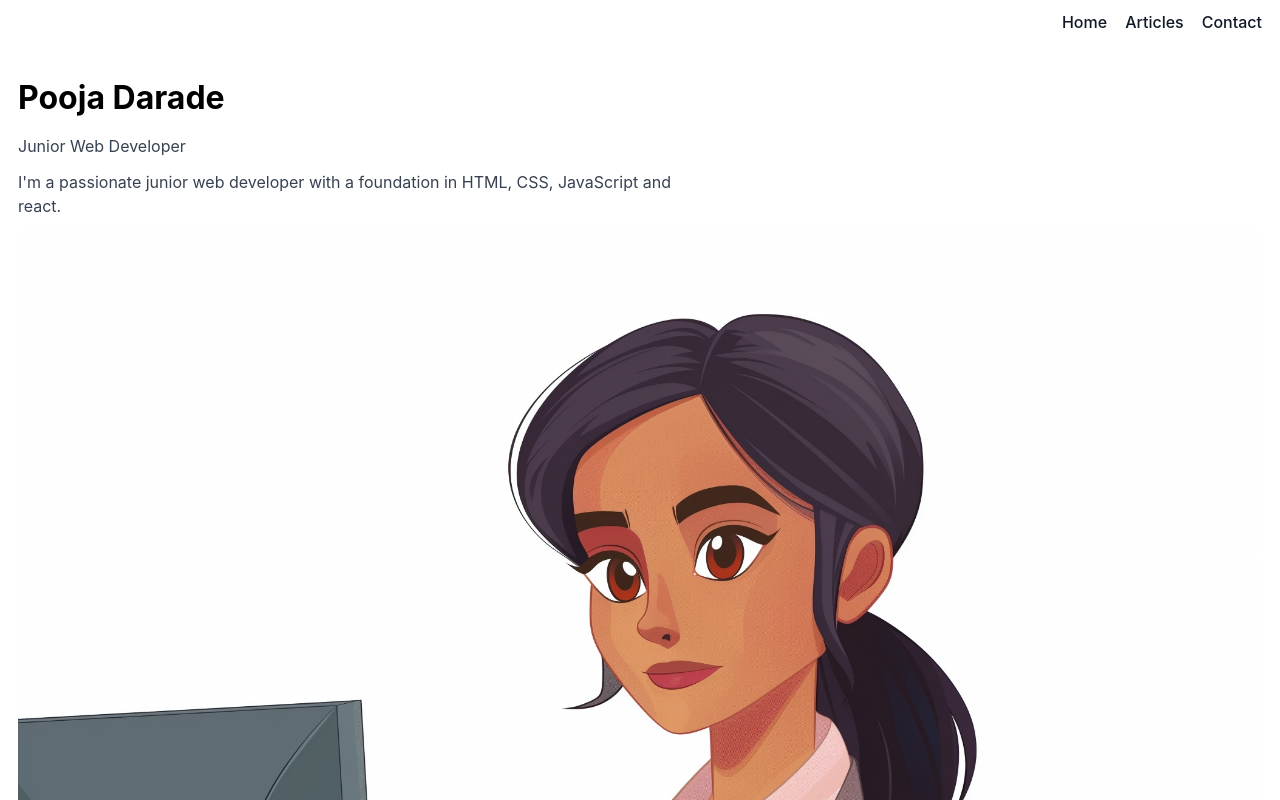
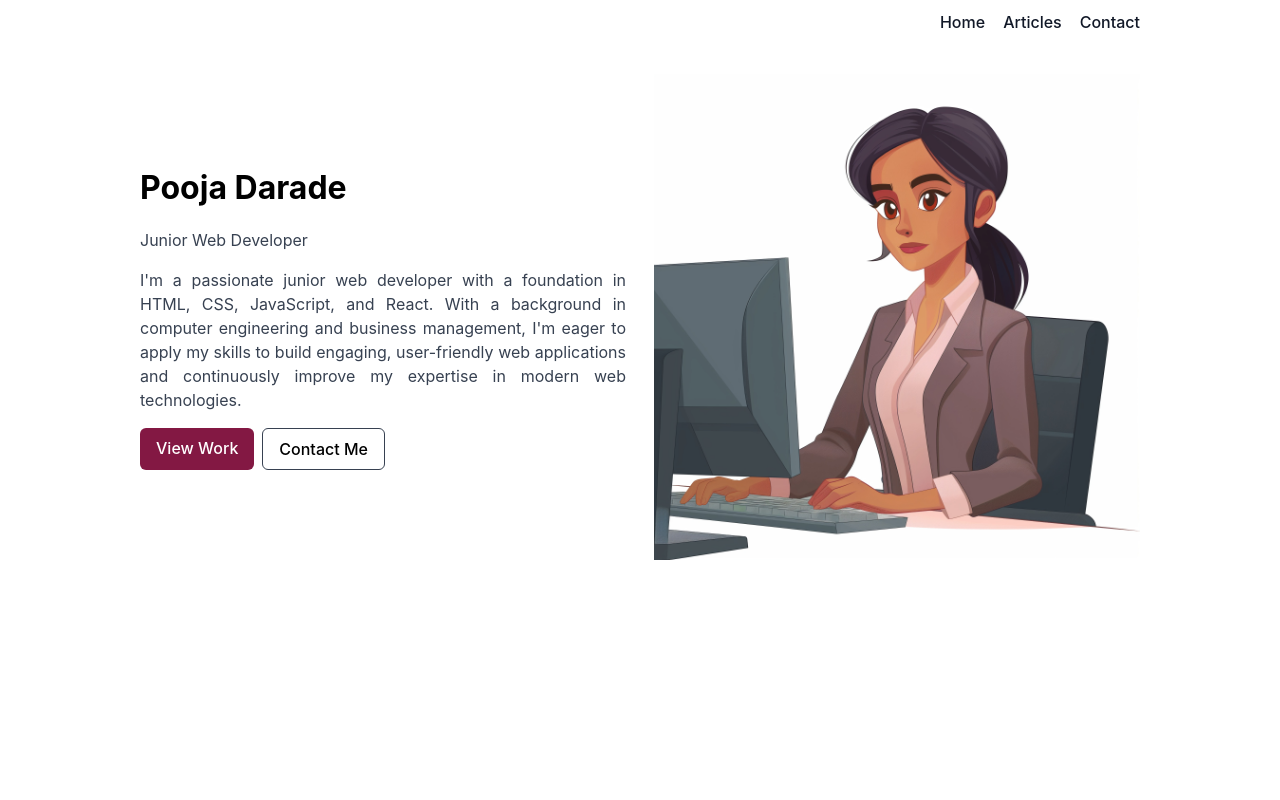
Before and after one commit to poojapdarade/personal-website, a React (Vite) app: page / in a window 1280 px wide. Shown: the top 800 px of the page. Built offline with nearby package versions, Linux system fonts and the light colour scheme.

Commit message:
Wesbites desktop version done

```diff
--- a/src/components/Navigation.css
+++ b/src/components/Navigation.css
@@ -2,4 +2,6 @@
   display: flex;
   gap: 18px;
   justify-content: end;
+  max-width: 1000px;
+  margin: auto;
 }
--- a/src/components/Navigation.jsx
+++ b/src/components/Navigation.jsx
@@ -2,12 +2,14 @@ import "./Navigation.css";
 
 export function Navigation() {
   return (
-    <nav className="mainMenu">
-      <a href="/">Home</a>
+    <div>
+      <nav className="mainMenu">
+        <a href="/">Home</a>
 
-      <a href="/articles">Articles</a>
+        <a href="/articles">Articles</a>
 
-      <a href="/contact">Contact</a>
-    </nav>
+        <a href="/contact">Contact</a>
+      </nav>
+    </div>
   );
 }
--- a/src/components/PageLayout.css
+++ b/src/components/PageLayout.css
@@ -1,5 +1,10 @@
 .layout {
   padding: 10px 18px;
+}
+
+.width-container {
+  max-width: 1000px;
+  margin: auto;
 }
 
 .title {
--- a/src/components/PageLayout.jsx
+++ b/src/components/PageLayout.jsx
@@ -6,8 +6,10 @@ export function PageLayout({ title, children }) {
     <div className="layout">
       <Navigation />
       <div>
-        {title && <h1 className="title">{title}</h1>}
-        {children}
+        <div className="width-container">
+          {title && <h1 className="title">{title}</h1>}
+          {children}
+        </div>
       </div>
     </div>
   );
--- a/src/pages/Homepage.css
+++ b/src/pages/Homepage.css
@@ -4,30 +4,69 @@
   padding: 40px 0px;
 }
 
+.intro-layout p {
+  /* text-wrap: balance; */
+  text-align: justify;
+  text-justify: auto;
+}
+
 .name {
   font-size: 2rem;
 }
 
-.description {
+.description-mobile {
   display: flex;
   flex-direction: column;
   gap: 12px;
+}
+
+.description-desktop {
+  display: none;
+  grid-template-columns: repeat(2, minmax(0, 1fr));
+  align-items: center;
+  justify-content: center;
+  gap: 28px;
+}
+
+@media (min-width: 700px) {
+  .description-mobile {
+    display: none;
+  }
+
+  .description-desktop {
+    display: grid;
+  }
 }
 
 p {
   color: #374151;
 }
 
+.avatar {
+  width: 500px;
+}
+
 .intro-buttons {
   display: flex;
   flex-direction: column;
   gap: 8px;
+  max-width: 500px;
 }
 
 .intro-buttons a {
   border-radius: 6px;
   padding: 8px 0px;
   text-align: center;
+}
+
+@media (min-width: 700px) {
+  .intro-buttons {
+    flex-direction: row;
+  }
+
+  .intro-buttons a {
+    padding: 8px 16px;
+  }
 }
 
 .intro-buttons a:hover {
@@ -53,3 +92,9 @@ p {
   color: black;
   background-color: #e5e7eb;
 }
+
+.description-desktop-text {
+  display: flex;
+  flex-direction: column;
+  gap: 16px;
+}
--- a/src/pages/Homepage.jsx
+++ b/src/pages/Homepage.jsx
@@ -12,14 +12,17 @@ export function Homepage() {
 function IntroSection() {
   return (
     <div className="intro-layout">
-      <div className="description">
+      <div className="description-mobile">
         <h2 className="name">Pooja Darade</h2>
         <p>Junior Web Developer</p>
         <p>
           I'm a passionate junior web developer with a foundation in HTML, CSS,
-          JavaScript and react.
+          JavaScript, and React. With a background in computer engineering and
+          business management, I&apos;m eager to apply my skills to build
+          engaging, user-friendly web applications and continuously improve my
+          expertise in modern web technologies.
         </p>
-        <img src="/avatar.jpeg" />
+        <img src="/avatar.jpeg" className="avatar" />
         <div className="intro-buttons">
           <a href="/articles" className="view-work">
             View Work
@@ -29,6 +32,29 @@ function IntroSection() {
           </a>
         </div>
       </div>
+
+      <div className="description-desktop">
+        <div className="description-desktop-text">
+          <h2 className="name">Pooja Darade</h2>
+          <p>Junior Web Developer</p>
+          <p>
+            I'm a passionate junior web developer with a foundation in HTML,
+            CSS, JavaScript, and React. With a background in computer
+            engineering and business management, I&apos;m eager to apply my
+            skills to build engaging, user-friendly web applications and
+            continuously improve my expertise in modern web technologies.
+          </p>
+          <div className="intro-buttons">
+            <a href="/articles" className="view-work">
+              View Work
+            </a>
+            <a href="/contact" className="contact">
+              Contact Me
+            </a>
+          </div>
+        </div>
+        <img src="/avatar.jpeg" className="avatar" />
+      </div>
     </div>
   );
 }
```
